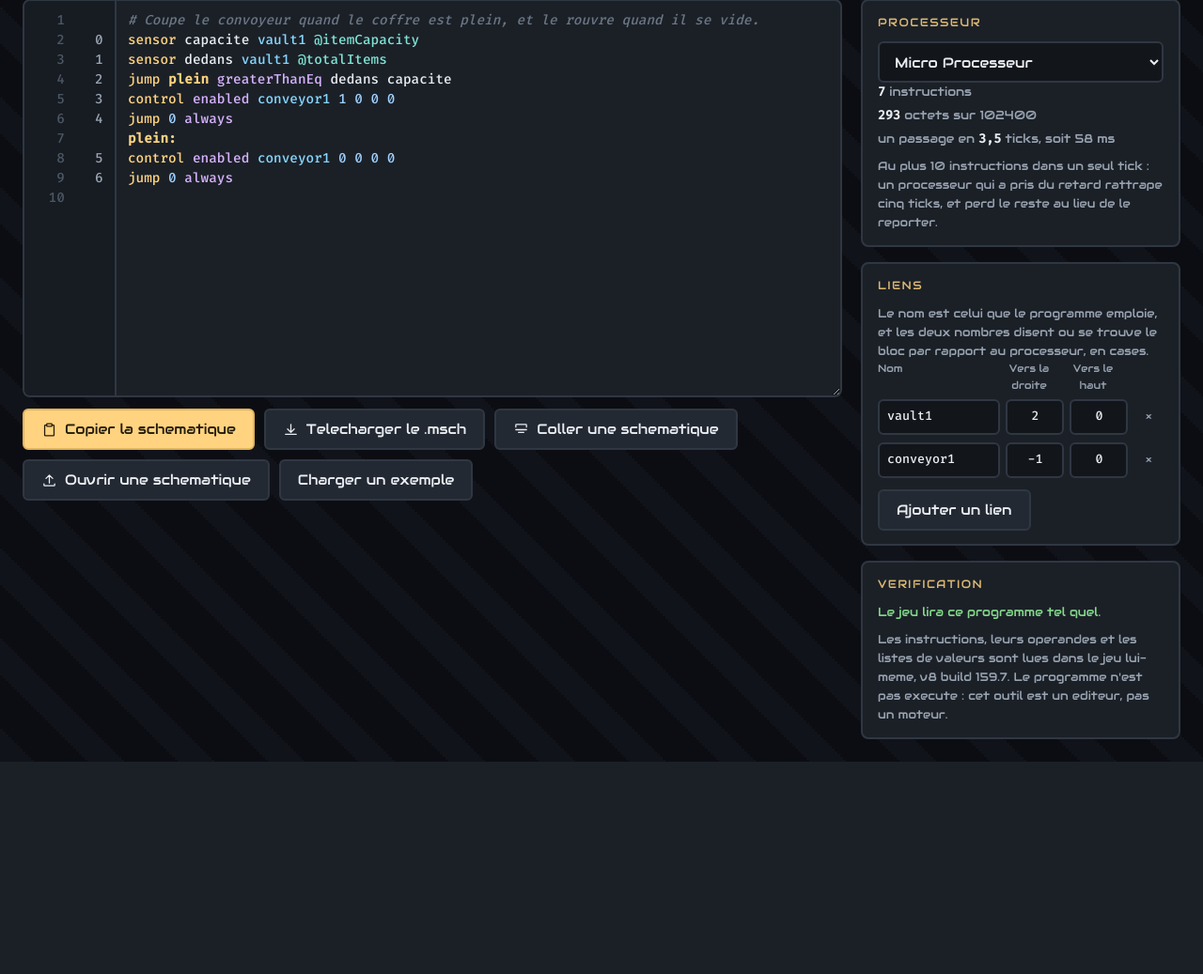
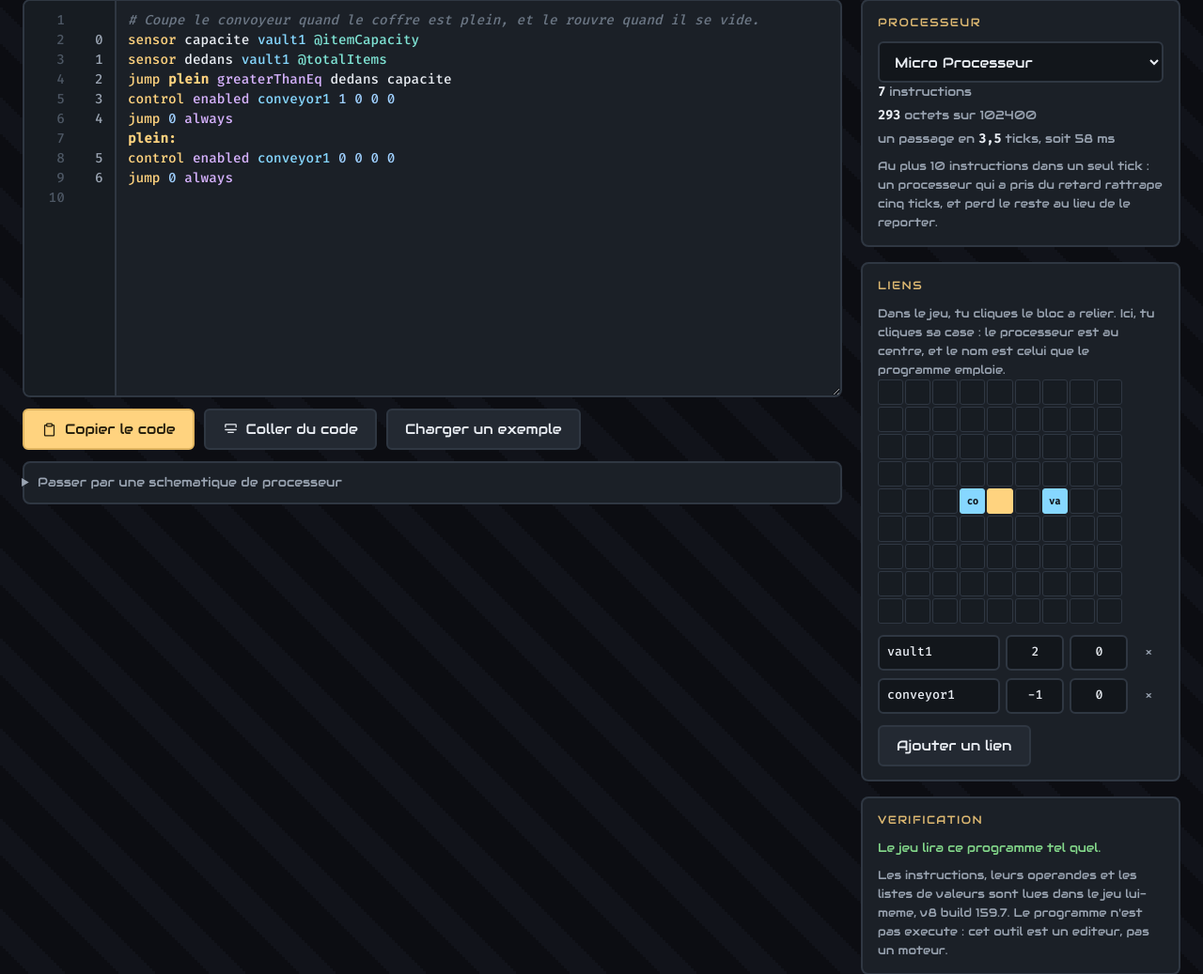
Before and after one commit to yamakajump/mindustry-forge, a Laravel app: page /outils/logique in a window 1280 px wide. Shown: the part 166-1203 px from the top of the page at 94% size. Before the commit the page ends 977 px from the top, so only its background shows below. Run offline with Laravel 12, Linux system fonts and the light colour scheme.

Commit message:
feat(logique): copy the code, and point at the block to link it (#58)
yamakajump reviewed the editor with screenshots and named three things.
Two of them are the same mistake: the tool asked for the game's gestures
in its own terms.

**The code was never on offer.** All four head buttons were about
schematics: copy one, download one, paste one, open one. In Mindustry you
open a processor and paste code into it, and nothing here did that. So
"Copier le code" is now the primary action, "Coller du code" its mirror,
and the four schematic buttons are folded into a `details` that says what
they are for: placing an already-programmed processor, which is a real
need and not the first one. Six buttons of equal weight became three.

**A link is a click in the game.** The panel asked for two signed
integers, "to the right" and "up", which is the arithmetic the machine
should have been doing. There is now a plan of the nine squares around
the processor: its own square is drawn at the centre and disabled,
because a link to itself is what the game refuses, and clicking a square
puts a link there or takes one away. The numbers stay editable beside the
list, because a link can reach further than the plan shows and a typed
value is sometimes faster than an aimed click.

`PORTEE` sits with the constants at the top rather than beside its use:
the first draw happens before that line, and a `const` read before its
line does not read as empty, it throws. Found by loading the page, which
is why the page gets loaded.

The third grievance, the canvas of nodes, is not in here. Measurement and
recommendation go to the pilot separately.

```diff
--- a/site/public/forge/logic/logique.css
+++ b/site/public/forge/logic/logique.css
@@ -269,3 +269,72 @@
 .etat.mal { color: var(--bad); }
 
 .cote select { width: 100%; }
+
+/* The plan, and the schematic folded away ------------------------------------------------ */
+
+/*
+ * Linking a block is a click in the game, so it is a click here.
+ *
+ * The panel used to ask for two signed integers, "to the right" and "up", which is the
+ * arithmetic the machine should have been doing. The processor sits at the centre, its own
+ * square is drawn and disabled because a link to itself is what the game refuses, and the
+ * two numbers stay editable beside the list: a link can reach further than nine squares,
+ * and a typed value is sometimes faster than an aimed click.
+ */
+.plan {
+  display: grid;
+  grid-template-columns: repeat(var(--cases, 9), 1fr);
+  gap: 2px;
+  margin: 0 0 12px;
+  max-width: 260px;
+}
+
+.plan .case {
+  aspect-ratio: 1;
+  min-height: 0;
+  padding: 0;
+  border-radius: 3px;
+  border: 1px solid var(--edge);
+  background: #171c22;
+  color: var(--dim);
+  font: 10px/1 var(--mono);
+  display: grid;
+  place-items: center;
+  cursor: pointer;
+}
+
+.plan .case:hover { border-color: var(--accent); background: #1f252d; }
+
+.plan .case.prise {
+  background: var(--k-lien, #86d7ff);
+  border-color: var(--k-lien, #86d7ff);
+  color: #10141a;
+  font-weight: 600;
+}
+
+/* Le processeur lui-meme : dessine, jamais cliquable. C'est lui qui donne son sens au
+   reste du plan, donc il reste visible au lieu d'etre un trou. */
+.plan .case.processeur {
+  background: var(--accent);
+  border-color: var(--accent);
+  opacity: 1;
+  cursor: default;
+}
+
+.par-schematique {
+  margin-top: 12px;
+  border: 2px solid var(--edge);
+  border-radius: var(--radius);
+  padding: 10px 14px;
+  background: var(--panel);
+}
+
+.par-schematique > summary {
+  cursor: pointer;
+  color: var(--dim);
+  font-size: 13.5px;
+  list-style-position: outside;
+}
+
+.par-schematique > summary:hover { color: var(--ink); }
+.par-schematique[open] > summary { color: var(--ink); margin-bottom: 4px; }
--- a/site/public/outils/logique.html
+++ b/site/public/outils/logique.html
@@ -29,8 +29,35 @@
   <div class="atelier">
     <div>
       <div id="editeur"></div>
+      <!-- Le geste courant d'abord, seul sur sa rangee. Dans le jeu on colle du code dans
+           un processeur : c'est ce que fait ce bouton, et c'est le seul qui n'oblige a
+           fabriquer une schematique autour de rien. -->
       <div class="row">
-        <button class="primary" id="copier" type="button">
+        <button class="primary" id="copier-code" type="button">
+          <svg class="i" viewBox="0 0 24 24" aria-hidden="true"><rect x="8" y="3" width="8" height="4" rx="1"/><path d="M16 5h2a1 1 0 0 1 1 1v14a1 1 0 0 1-1 1H6a1 1 0 0 1-1-1V6a1 1 0 0 1 1-1h2"/></svg>
+          <span data-i18n="outils.logique.copier-code">Copier le code</span>
+        </button>
+        <button id="coller-code" type="button">
+          <svg class="i" viewBox="0 0 24 24" aria-hidden="true"><path d="M4 8V5a1 1 0 0 1 1-1h14a1 1 0 0 1 1 1v3M4 12h16M8 16h8"/></svg>
+          <span data-i18n="outils.logique.coller-code">Coller du code</span>
+        </button>
+        <button id="exemple" type="button" data-i18n="outils.logique.exemple">
+          Charger un exemple
+        </button>
+      </div>
+
+      <!-- La schematique ensuite, repliee. Elle sert a poser le processeur deja programme
+           dans une base ; c'est un besoin reel et ce n'est pas le premier. -->
+      <details class="par-schematique">
+        <summary data-i18n="outils.logique.par-schematique">
+          Passer par une schematique de processeur
+        </summary>
+        <p class="hint-line" data-i18n="outils.logique.par-schematique-aide">
+          Utile pour poser le processeur deja programme, avec ses liens, plutot que de
+          recopier le code dans un processeur que tu as deja construit.
+        </p>
+        <div class="row">
+          <button id="copier" type="button">
             <svg class="i" viewBox="0 0 24 24" aria-hidden="true"><rect x="8" y="3" width="8" height="4" rx="1"/><path d="M16 5h2a1 1 0 0 1 1 1v14a1 1 0 0 1-1 1H6a1 1 0 0 1-1-1V6a1 1 0 0 1 1-1h2"/></svg>
             <span data-i18n="outils.logique.copier">Copier la schematique</span>
           </button>
@@ -47,10 +74,8 @@
             <span data-i18n="outils.logique.importer">Ouvrir une schematique</span>
             <input type="file" id="fichier" name="fichier" accept=".msch" aria-label="Ouvrir une schematique">
           </label>
-        <button id="exemple" type="button" data-i18n="outils.logique.exemple">
-          Charger un exemple
-        </button>
         </div>
+      </details>
       <p class="etat" id="etat" aria-live="polite"></p>
     </div>
 
@@ -65,15 +90,11 @@
       <section class="card">
         <h2 data-i18n="outils.logique.liens">Liens</h2>
         <p class="hint-line" data-i18n="outils.logique.liens-aide">
-          Le nom est celui que le programme emploie, et les deux nombres disent ou se
-          trouve le bloc par rapport au processeur, en cases.
+          Dans le jeu, tu cliques le bloc a relier. Ici, tu cliques sa case : le processeur
+          est au centre, et le nom est celui que le programme emploie.
         </p>
-        <div class="entetes" aria-hidden="true">
-          <span data-i18n="outils.logique.lien-nom">Nom</span>
-          <span data-i18n="outils.logique.lien-dx">Vers la droite</span>
-          <span data-i18n="outils.logique.lien-dy">Vers le haut</span>
-          <span></span>
-        </div>
+        <div class="plan" id="plan" role="application"
+             aria-label="Ou se trouve le bloc, par rapport au processeur"></div>
         <ul class="liens" id="liens"></ul>
         <div class="row">
           <button id="ajouter-lien" type="button" data-i18n="outils.logique.lien-ajouter">
@@ -110,6 +131,12 @@ plein:
 control enabled conveyor1 0 0 0 0
 jump 0 always
 `;
+
+/* Jusqu'ou le plan des liens montre, en cases autour du processeur. Neuf sur neuf couvre
+   tout ce qu'un micro processeur peut atteindre, et un lien plus lointain se tape encore a
+   la main a cote. Declaree ici et pas au bord de son usage : le premier dessin arrive avant,
+   et une constante lue avant sa ligne ne fait pas une valeur vide, elle jette. */
+const PORTEE = 4;
 
 const LIENS_EXEMPLE = [{ name: "vault1", dx: 2, dy: 0 }, { name: "conveyor1", dx: -1, dy: 0 }];
 
@@ -233,7 +260,64 @@ function problemesDesLiens() {
 
 /* The links ------------------------------------------------------------------------------ */
 
+/**
+ * Le plan, et la liste qui le suit.
+ *
+ * Dans le jeu, relier un bloc a un processeur se fait en le cliquant. Ici on demandait deux
+ * entiers signes, « vers la droite » et « vers le haut », c'est-a-dire le calcul que la
+ * machine aurait du faire. Le plan le fait faire au doigt : le processeur est au centre, on
+ * clique la case, les deux nombres suivent.
+ *
+ * Ils restent modifiables a cote, parce qu'un lien peut viser plus loin que ce qu'un plan
+ * de neuf cases sur neuf montre, et parce qu'une valeur tapee est parfois plus rapide qu'un
+ * clic vise.
+ */
+function dessinerPlan() {
+  const plan = $("plan");
+  plan.innerHTML = "";
+  plan.style.setProperty("--cases", 2 * PORTEE + 1);
+
+  const occupees = new Map();
+  liens.forEach((lien, index) => occupees.set(`${lien.dx},${lien.dy}`, { lien, index }));
+
+  for (let dy = PORTEE; dy >= -PORTEE; dy--) {
+    for (let dx = -PORTEE; dx <= PORTEE; dx++) {
+      const centre = dx === 0 && dy === 0;
+      const pose = occupees.get(`${dx},${dy}`);
+
+      const case_ = document.createElement("button");
+      case_.type = "button";
+      case_.className = `case${centre ? " processeur" : ""}${pose ? " prise" : ""}`;
+      case_.textContent = centre ? "" : (pose ? pose.lien.name.slice(0, 2) || "?" : "");
+      case_.setAttribute("aria-label", centre
+        ? t("outils.logique.plan-processeur")
+        : t("outils.logique.plan-case", { dx, dy }));
+
+      /* Le centre est le processeur lui-meme : rien a relier, et un lien sur sa propre case
+         est ce que le jeu refuse. Il reste dessine, parce que c'est lui qui donne son sens
+         a tout le reste du plan. */
+      if (centre) case_.disabled = true;
+      else case_.onclick = () => poserOuRetirer(dx, dy);
+
+      plan.append(case_);
+    }
+  }
+}
+
+/** Un clic pose un lien sur une case libre, et retire celui qui l'occupait sinon. */
+function poserOuRetirer(dx, dy) {
+  const at = liens.findIndex((lien) => lien.dx === dx && lien.dy === dy);
+  if (at >= 0) liens.splice(at, 1);
+  else liens.push({ name: "", dx, dy });
+
+  dessinerLiens();
+  majLiens();
+  if (at < 0) $("liens").querySelector("li:last-child input")?.focus();
+}
+
 function dessinerLiens() {
+  dessinerPlan();
+
   const liste = $("liens");
   liste.innerHTML = "";
 
@@ -249,13 +333,14 @@ function dessinerLiens() {
     item.className = "lien";
 
     const nom = champ("text", lien.name, t("outils.logique.lien-nom"), "", `lien-${index}-nom`);
-    nom.oninput = () => { lien.name = nom.value.trim(); majLiens(); };
+    nom.placeholder = t("outils.logique.lien-nom");
+    nom.oninput = () => { lien.name = nom.value.trim(); dessinerPlan(); majLiens(); };
 
     const dx = champ("text", lien.dx, t("outils.logique.lien-dx"), "pos", `lien-${index}-dx`);
-    dx.oninput = () => { lien.dx = entier(dx.value); majLiens(); };
+    dx.oninput = () => { lien.dx = entier(dx.value); dessinerPlan(); majLiens(); };
 
     const dy = champ("text", lien.dy, t("outils.logique.lien-dy"), "pos", `lien-${index}-dy`);
-    dy.oninput = () => { lien.dy = entier(dy.value); majLiens(); };
+    dy.oninput = () => { lien.dy = entier(dy.value); dessinerPlan(); majLiens(); };
 
     const retirer = document.createElement("button");
     retirer.type = "button";
@@ -304,6 +389,29 @@ const sortie = () => toSchematic({
   block: $("bloc").value,
   name: "programme",
 });
+
+/* Le geste que le jeu demande vraiment : dans Mindustry on ouvre un processeur et on
+   colle du code dedans. Aucun bouton ne le faisait, et les quatre qui existaient obligeaient
+   tous a fabriquer une schematique autour d'un seul bloc. */
+$("copier-code").onclick = async () => {
+  try {
+    await navigator.clipboard.writeText(editeur.value);
+    dire(t("outils.logique.code-copie"), "bien");
+  } catch (erreur) {
+    dire(erreur.message, "mal");
+  }
+};
+
+$("coller-code").onclick = async () => {
+  try {
+    const texte = await navigator.clipboard.readText();
+    if (!texte.trim()) return dire(t("outils.logique.presse-papiers-vide"), "mal");
+    editeur.value = texte;
+    dire(t("outils.logique.code-colle", { compte: editeur.report.statements.length }), "bien");
+  } catch (erreur) {
+    dire(erreur.message, "mal");
+  }
+};
 
 $("copier").onclick = async () => {
   try {
```
Also changed, not shown: site/public/forge/lang/fr.json (+10 -1 lines). Lines whose indentation alone changed are shown as unchanged.
